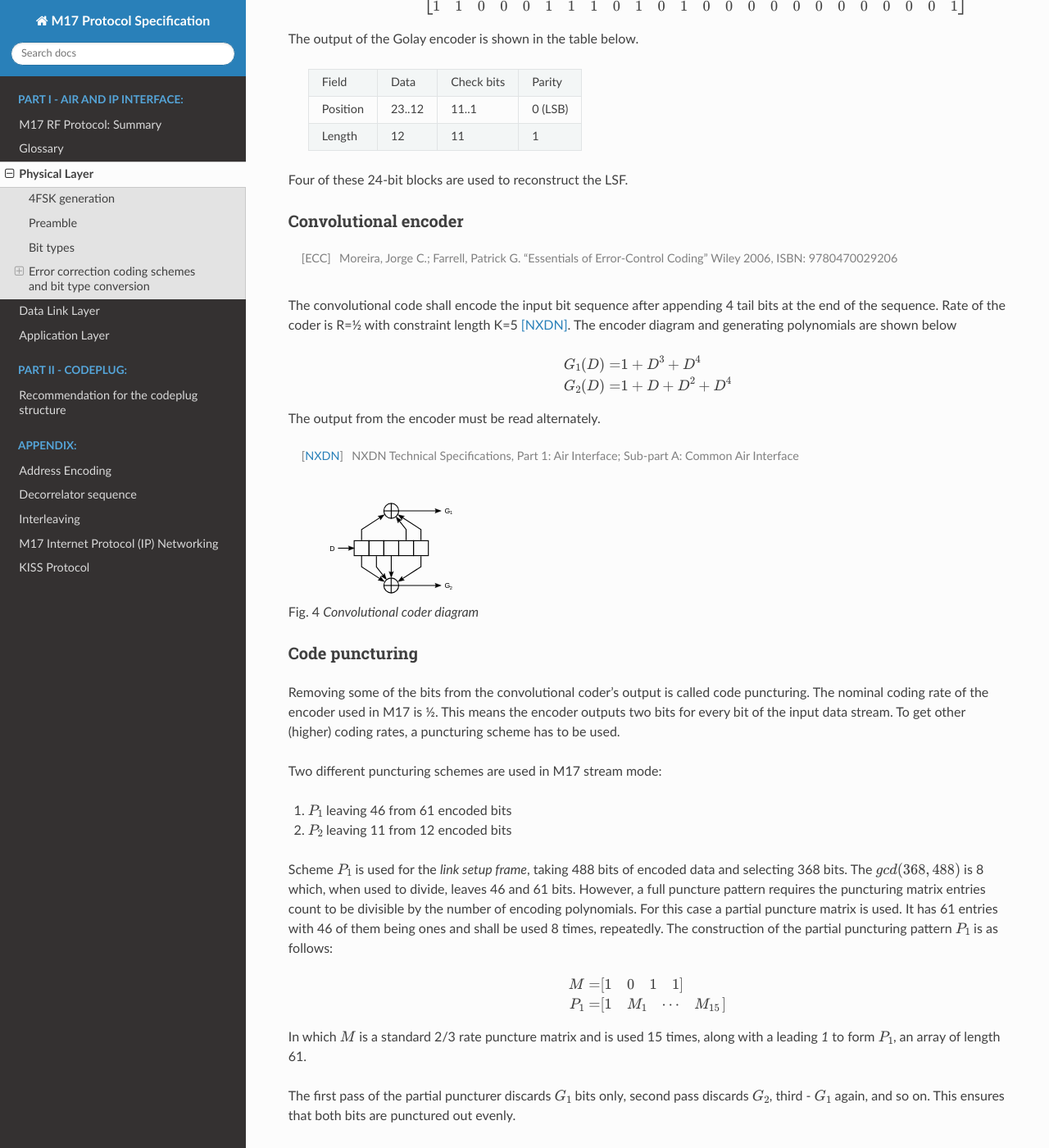
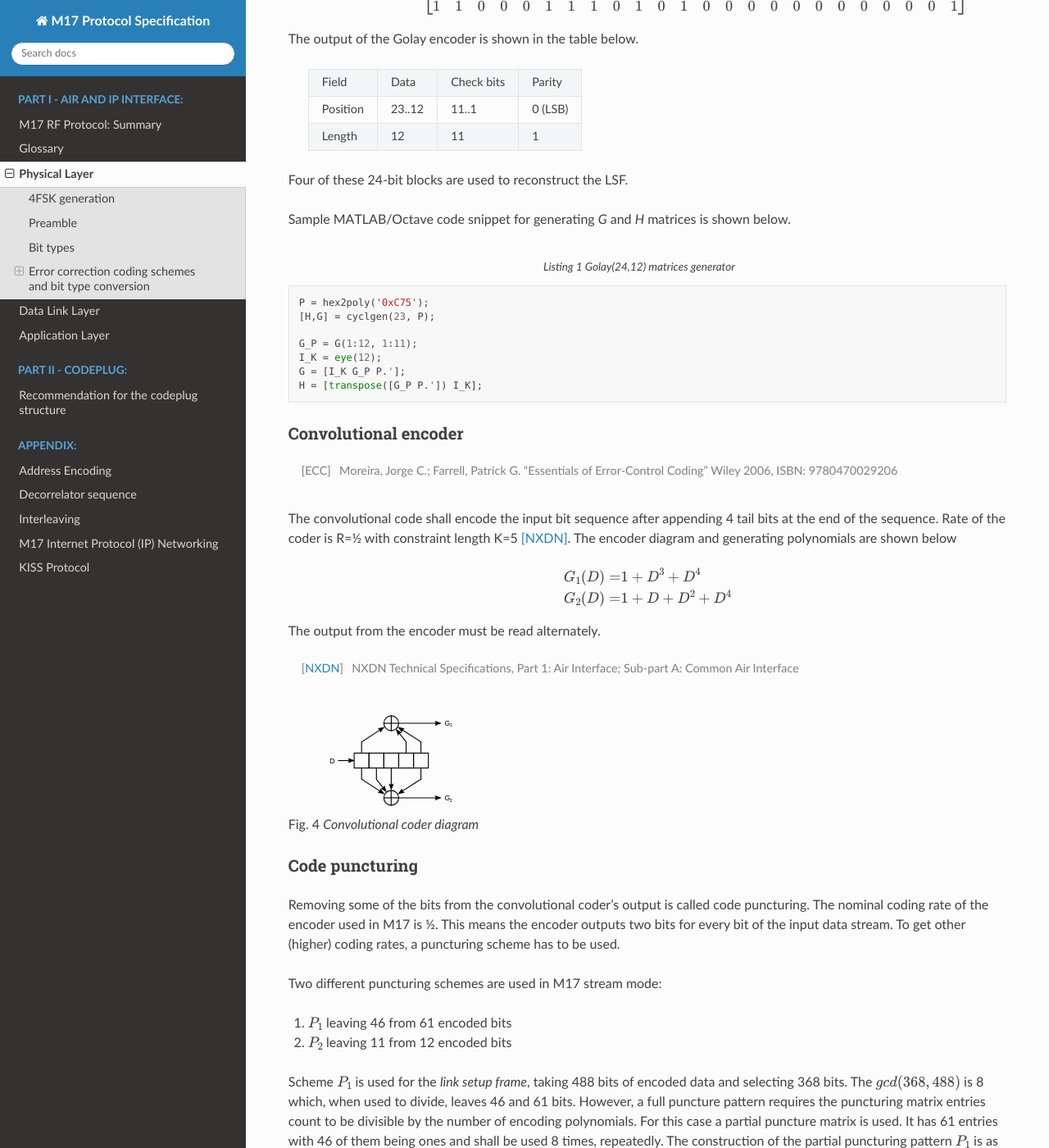
Before and after one commit to M17-Project/M17_spec, a Sphinx documentation site: the page built from docs/physical_layer.rst, in a window 1280 px wide and 1400 px high, scrolled down 3816 px. Shown: the whole window at 82% size. Built offline with Sphinx 7.4.7 and the Read the Docs theme 2.0.0, drawn with Linux system fonts in a browser that asks for light colours.

Commit message:
matlab code for golay matrices

```diff
--- a/docs/physical_layer.rst
+++ b/docs/physical_layer.rst
@@ -203,6 +203,19 @@ The output of the Golay encoder is shown in the table below.
 
 Four of these 24-bit blocks are used to reconstruct the LSF.
 
+Sample MATLAB/Octave code snippet for generating *G* and *H* matrices is shown below.
+
+.. code-block:: matlab
+   :caption: Golay(24,12) matrices generator
+
+   P = hex2poly('0xC75');
+   [H,G] = cyclgen(23, P);
+
+   G_P = G(1:12, 1:11);
+   I_K = eye(12);
+   G = [I_K G_P P.'];
+   H = [transpose([G_P P.']) I_K];
+
 Convolutional encoder
 ~~~~~~~~~~~~~~~~~~~~~
 
```
